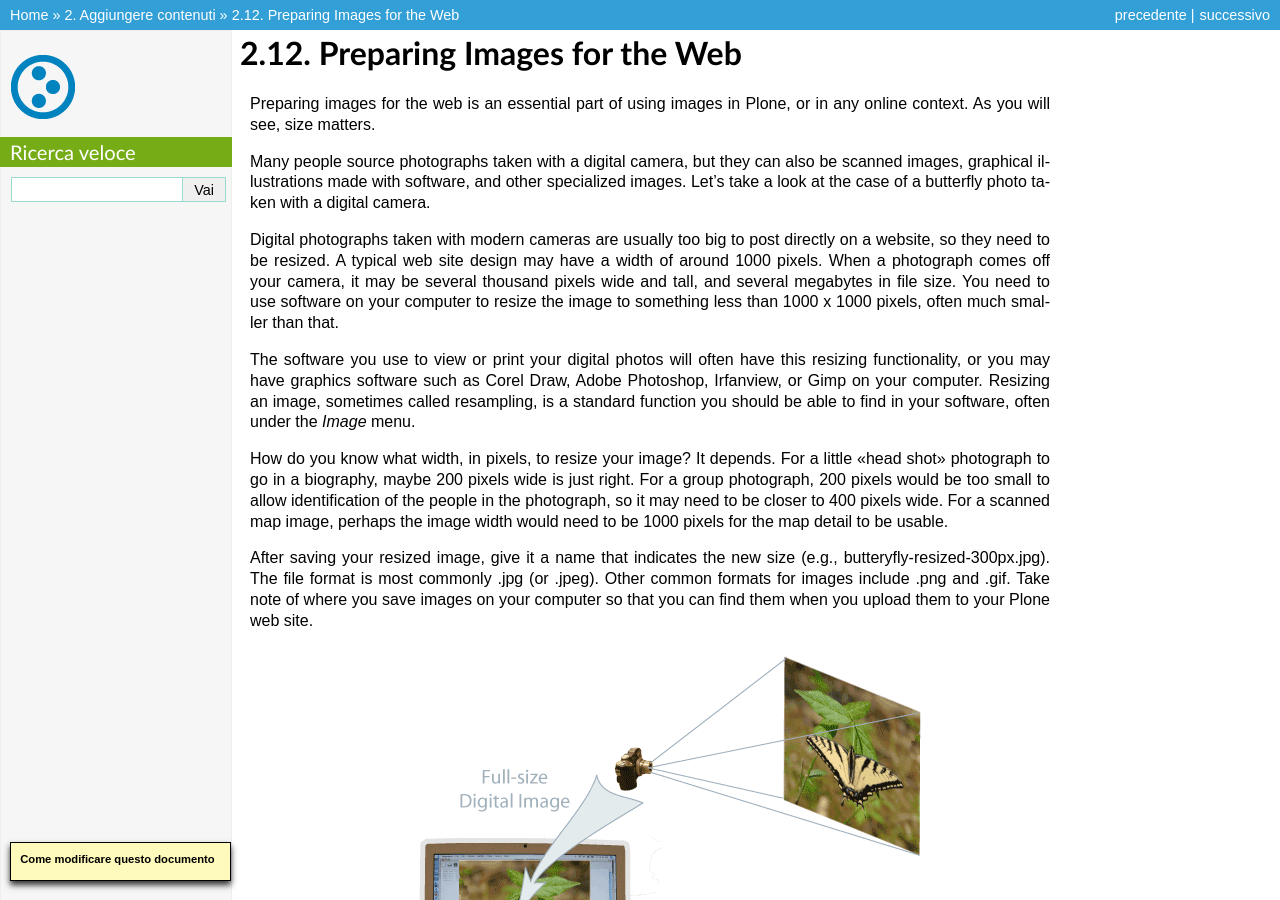
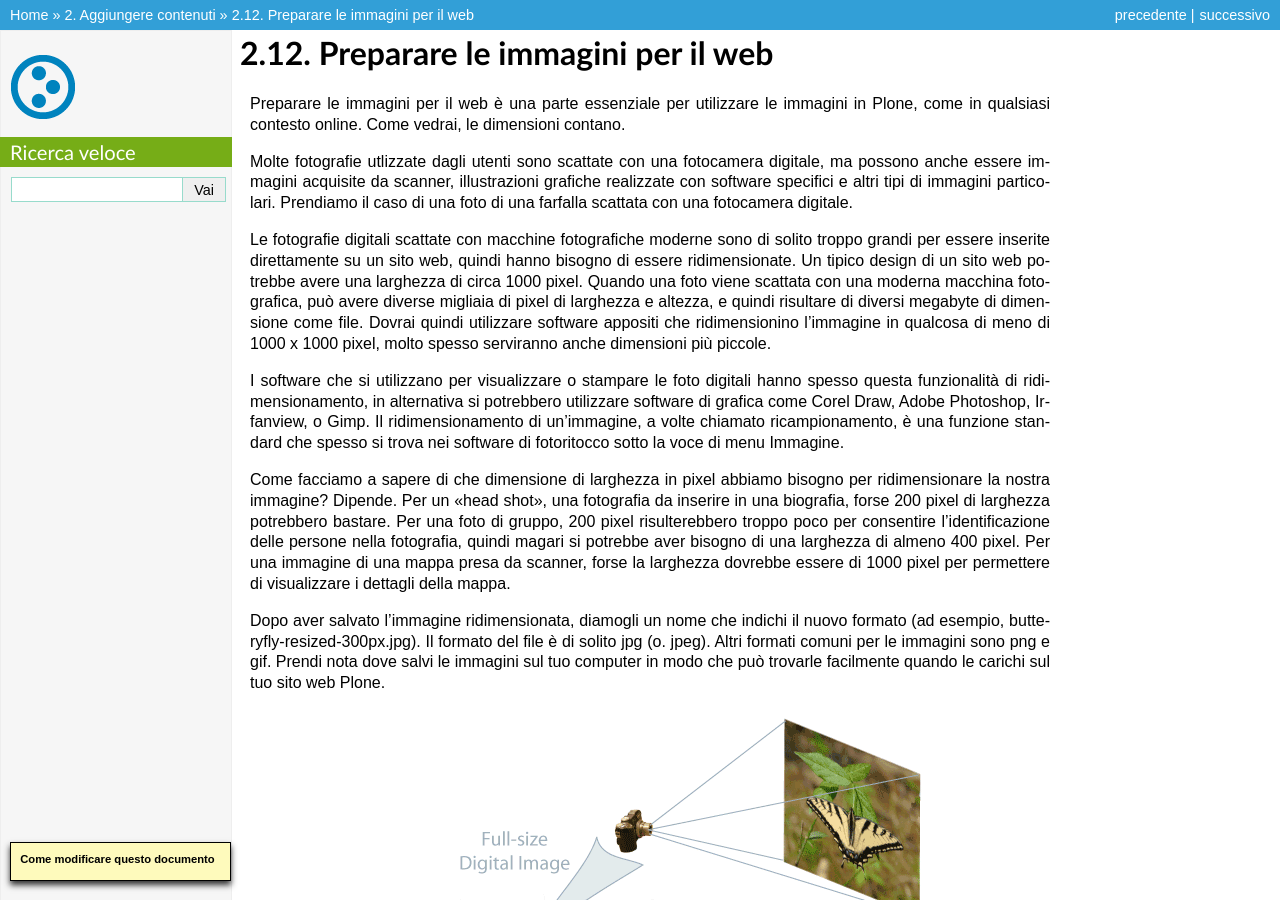
Before and after one commit to plone-it/collective.italiandocumentation, a Sphinx documentation site: the page built from source/adding-content/preparing-images-for-the-web.rst, in a window 1280 px wide and 900 px high. Built offline with Sphinx 7.4.7, drawn with Linux system fonts in a browser that asks for light colours; pages that are not in the unit, such as notebooks, are missing from menus; some of the changed text lies outside the part shown.

Commit message:
Update preparing-images-for-the-web.rst

```diff
--- a/source/adding-content/preparing-images-for-the-web.rst
+++ b/source/adding-content/preparing-images-for-the-web.rst
@@ -1,44 +1,45 @@
 .. _preparing-images-for-the-web:
 
-Preparing Images for the Web
+Preparare le immagini per il web
 ==================================
 
-Preparing images for the web is an essential part of using images in
-Plone, or in any online context. As you will see, size matters.
+Preparare le immagini per il web è una parte essenziale per utilizzare le immagini in Plone,
+come in qualsiasi contesto online.
+Come vedrai, le dimensioni contano.
 
-Many people source photographs taken with a digital camera, but they can
-also be scanned images, graphical illustrations made with software, and
-other specialized images. Let's take a look at the case of a butterfly
-photo taken with a digital camera.
+Molte fotografie utlizzate dagli utenti sono scattate con una fotocamera digitale,
+ma possono anche essere immagini acquisite da scanner,
+illustrazioni grafiche realizzate con software specifici e altri tipi di immagini particolari.
+Prendiamo il caso di una foto di una farfalla scattata con una fotocamera digitale.
 
-Digital photographs taken with modern cameras are usually too big to
-post directly on a website, so they need to be resized. A typical web
-site design may have a width of around 1000 pixels. When a photograph
-comes off your camera, it may be several thousand pixels wide and tall,
-and several megabytes in file size. You need to use software on your
-computer to resize the image to something less than 1000 x 1000 pixels,
-often much smaller than that.
+Le fotografie digitali scattate con macchine fotografiche moderne sono di solito troppo grandi
+per essere inserite direttamente su un sito web,
+quindi hanno bisogno di essere ridimensionate.
+Un tipico design di un sito web potrebbe avere una larghezza di circa 1000 pixel.
+Quando una foto viene scattata con una moderna macchina fotografica,
+può avere diverse migliaia di pixel di larghezza e altezza,
+e quindi risultare di diversi megabyte di dimensione come file.
+Dovrai quindi utilizzare software appositi che ridimensionino l'immagine in qualcosa di meno di 1000 x 1000 pixel,
+molto spesso serviranno anche dimensioni più piccole.
 
-The software you use to view or print your digital photos will often
-have this resizing functionality, or you may have graphics software such
-as Corel Draw, Adobe Photoshop, Irfanview, or Gimp on your computer.
-Resizing an image, sometimes called resampling, is a standard function
-you should be able to find in your software, often under the *Image*
-menu.
+I software che si utilizzano per visualizzare o stampare le foto digitali
+hanno spesso questa funzionalità di ridimensionamento,
+in alternativa si potrebbero utilizzare software di grafica come Corel Draw, Adobe Photoshop, Irfanview, o Gimp.
+Il ridimensionamento di un'immagine, a volte chiamato ricampionamento,
+è una funzione standard che spesso si trova nei software di fotoritocco sotto la voce di menu Immagine.
 
-How do you know what width, in pixels, to resize your image? It depends.
-For a little "head shot" photograph to go in a biography, maybe 200
-pixels wide is just right. For a group photograph, 200 pixels would be
-too small to allow identification of the people in the photograph, so it
-may need to be closer to 400 pixels wide. For a scanned map image,
-perhaps the image width would need to be 1000 pixels for the map detail
-to be usable.
+Come facciamo a sapere di che dimensione di larghezza in pixel abbiamo bisogno per ridimensionare la nostra immagine?
+Dipende. Per un "head shot", una fotografia da inserire in una biografia,
+forse 200 pixel di larghezza potrebbero bastare.
+Per una foto di gruppo, 200 pixel risulterebbero troppo poco per consentire l'identificazione delle persone nella fotografia,
+quindi magari si potrebbe aver bisogno di una larghezza di almeno 400 pixel.
+Per una immagine di una mappa presa da scanner,
+forse la larghezza dovrebbe essere di 1000 pixel per permettere di visualizzare i dettagli della mappa.
 
-After saving your resized image, give it a name that indicates the new
-size (e.g., butteryfly-resized-300px.jpg). The file format is most
-commonly .jpg (or .jpeg). Other common formats for images include .png
-and .gif. Take note of where you save images on your computer so that
-you can find them when you upload them to your Plone web site.
+Dopo aver salvato l'immagine ridimensionata,
+diamogli un nome che indichi il nuovo formato (ad esempio, butteryfly-resized-300px.jpg).
+Il formato del file è di solito jpg (o. jpeg). Altri formati comuni per le immagini sono png e gif.
+Prendi nota dove salvi le immagini sul tuo computer in modo che può trovarle facilmente quando le carichi sul tuo sito web Plone.
 
 .. figure:: ../_static/image_resizing.png
    :align: center
@@ -46,10 +47,9 @@ you can find them when you upload them to your Plone web site.
 
    image\_resizing.png
 
-**To summarize**:
+**Per riassumere**:
 
-#. Take your photograph with your camera, or find an existing image you
-   want to use
-#. Transfer it to your computer
-#. Use image software on your computer to resize your photograph
-#. Upload it to your Plone website
+#. Scatta la fotografia con la tua fotocamera, o trova un'immagine esistente che desideri utilizzare
+#. Trasferiscila al tuo computer
+#. Utilizzare software di fotoritocco sul tuo computer per ridimensionare la foto
+#. Carica la fotografia sul tuo sito Plone
```
